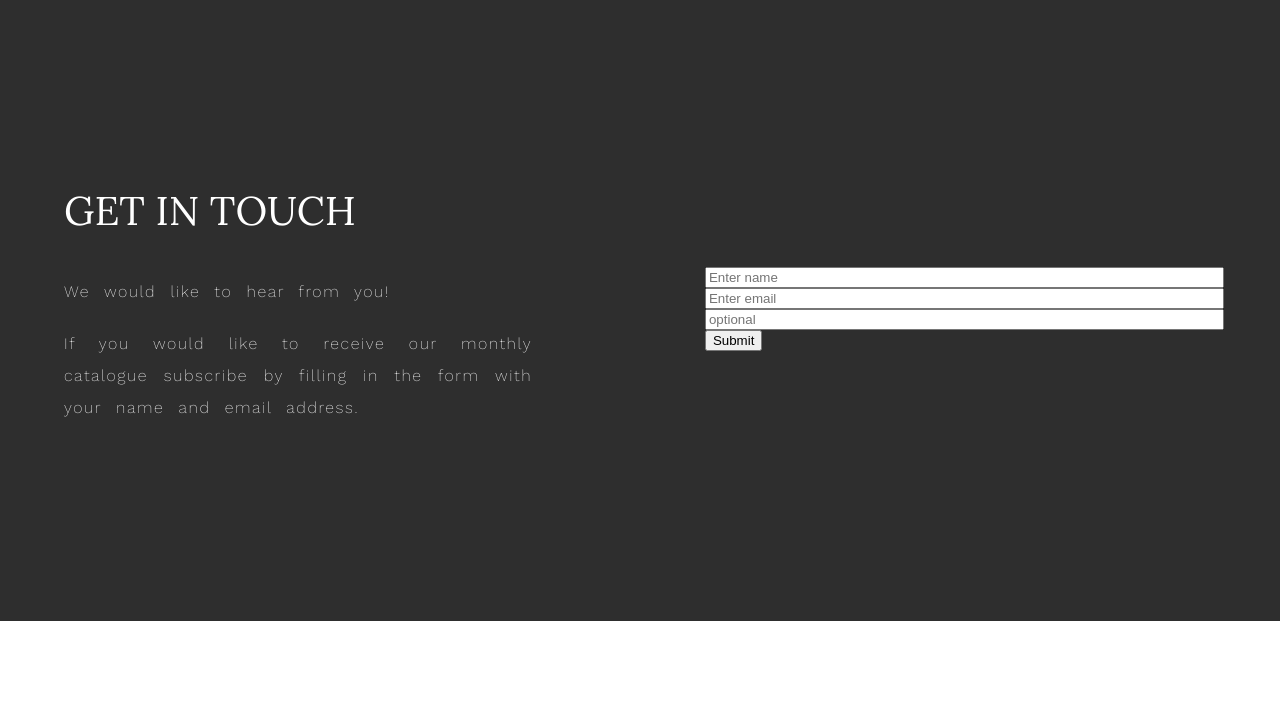
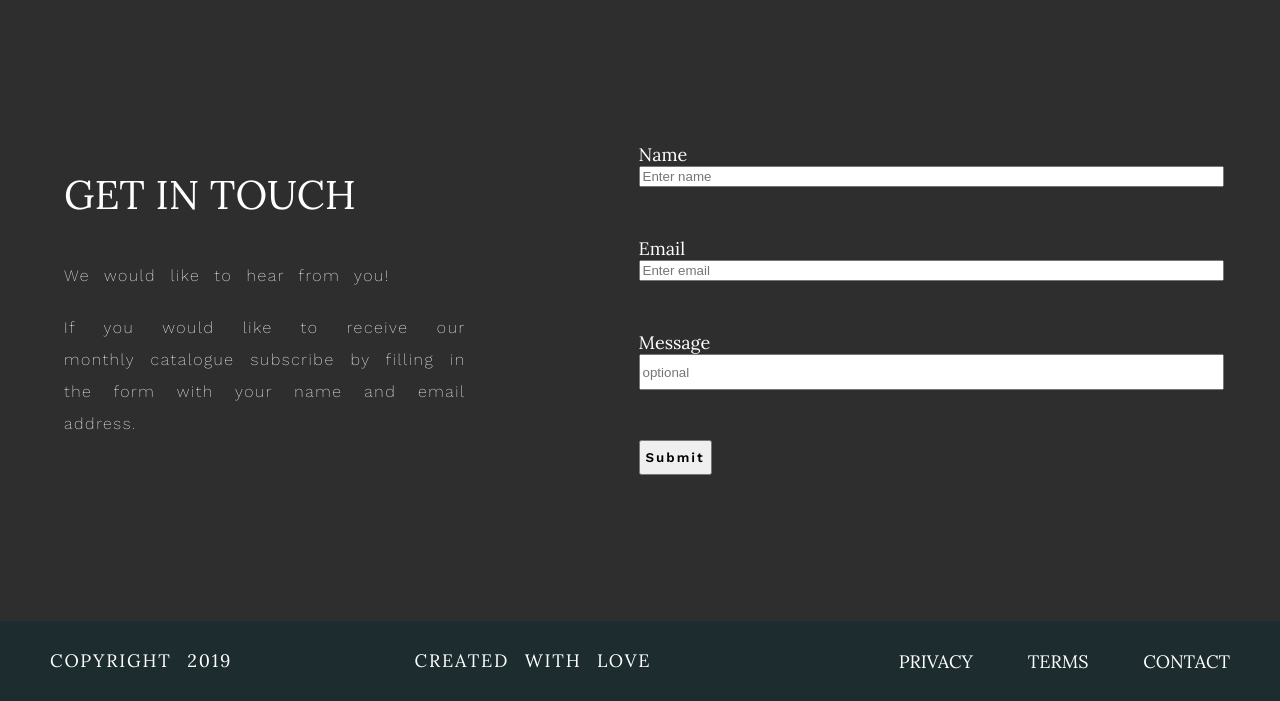
Before and after one commit to ferniemann/tasks, a plain HTML site: page 18HandH/index.html in a window 1280 px wide. Shown: the part 2801-3502 px from the top of the page. Before the commit the page ends 3422 px from the top, so only its background shows below. Drawn offline with nearby package versions, Linux system fonts and the light colour scheme.

Commit message:
Fertigstellung Grundaufgabe

```diff
--- a/18HandH/assets/css/style.css
+++ b/18HandH/assets/css/style.css
@@ -199,4 +199,53 @@ iframe {
 #email,
 #message {
   width: 100%;
+  margin-bottom: 50px;
 }
+
+#message {
+  height: 30px;
+}
+
+label {
+  font-family: Lora;
+  font-size: 18px;
+}
+
+#button {
+  font-family: "Work Sans";
+  font-weight: 600;
+  letter-spacing: 2px;
+  padding: 8px 5px 8px 5px;
+}
+footer {
+  background-color: #1d2c2f;
+  color: white;
+  display: flex;
+  justify-content: space-between;
+  align-items: center;
+  font-family: Lora;
+  font-size: 18px;
+  padding-left: 50px;
+  padding-right: 50px;
+  text-transform: uppercase;
+  height: 10vh;
+}
+
+.footer--menu ul {
+  list-style: none;
+}
+
+.footer--menu ul li {
+  margin-left: 25px;
+  margin-right: 25px;
+  display: inline-block;
+}
+
+.footer--menu ul li:last-child {
+  margin-right: 0;
+}
+
+.footer--menu ul li a {
+  color: white;
+  text-decoration: none;
+}
--- a/18HandH/index.html
+++ b/18HandH/index.html
@@ -79,12 +79,24 @@
                 <p>If you would like to receive our monthly catalogue subscribe by filling in the form with your name and email address.</p>
             </div>
             <div class="contact-form">
+                <label for="name">Name</label>
                 <input type="text" name="name" id="name" placeholder="Enter name">
+                <label for="email">Email</label>
                 <input type="email" name="email" id="email" placeholder="Enter email">
+                <label for="message">Message</label>
                 <input type="text" name="message" id="message" placeholder="optional">
-                <input type="button" value="Submit">
+                <input type="button" value="Submit" id="button">
             </div>
         </section>
     </main>
+    <footer>
+        <div class="copyright"><p>Copyright 2019</p></div>
+        <div class="slogan"><p>Created with love</p></div>
+        <div class="footer--menu"><ul>
+            <li><a href="#">Privacy</a></li>
+            <li><a href="#">Terms</a></li>
+            <li><a href="#">Contact</a></li>
+        </ul></div>
+    </footer>
 </body>
 </html>
```
